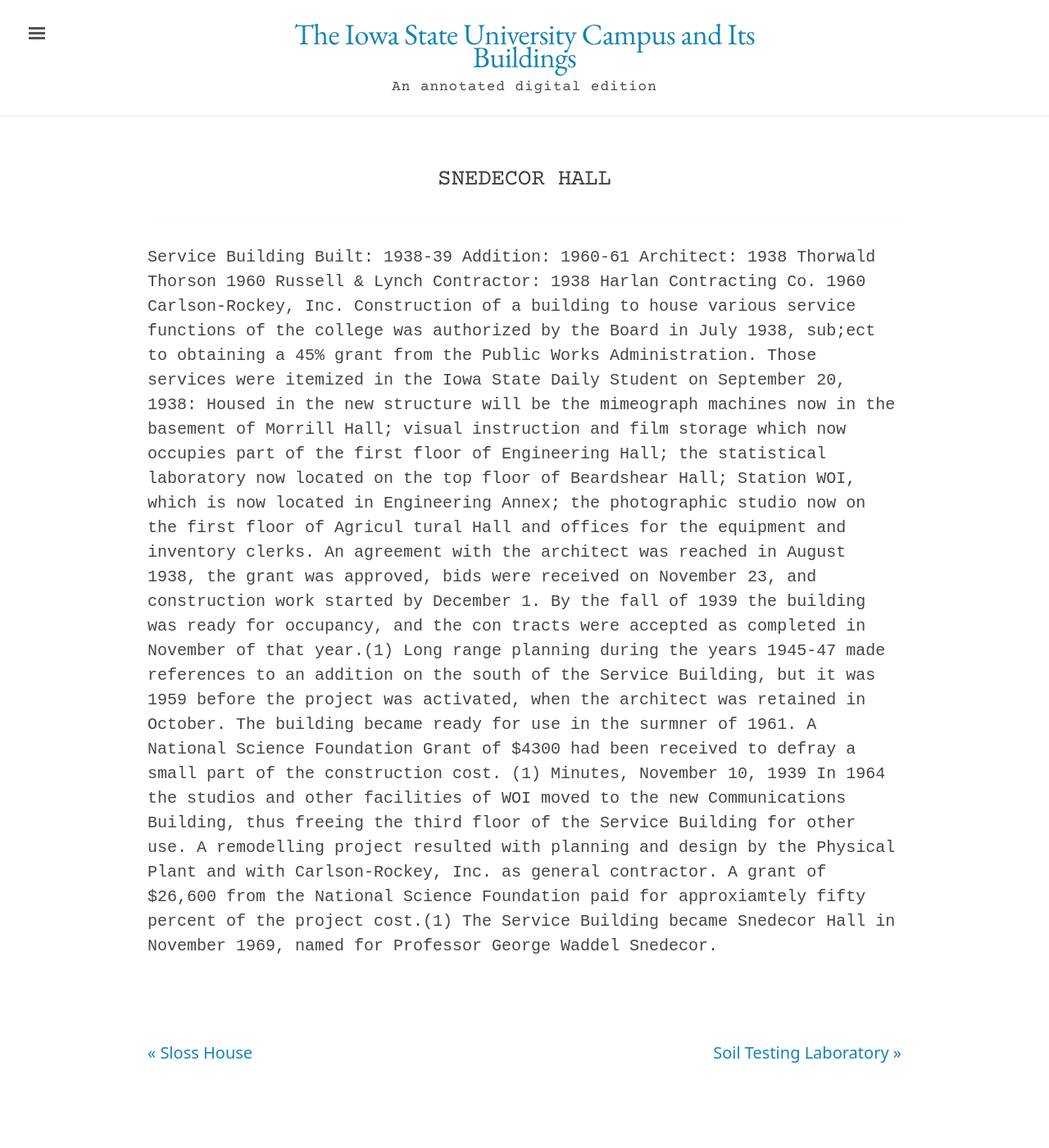
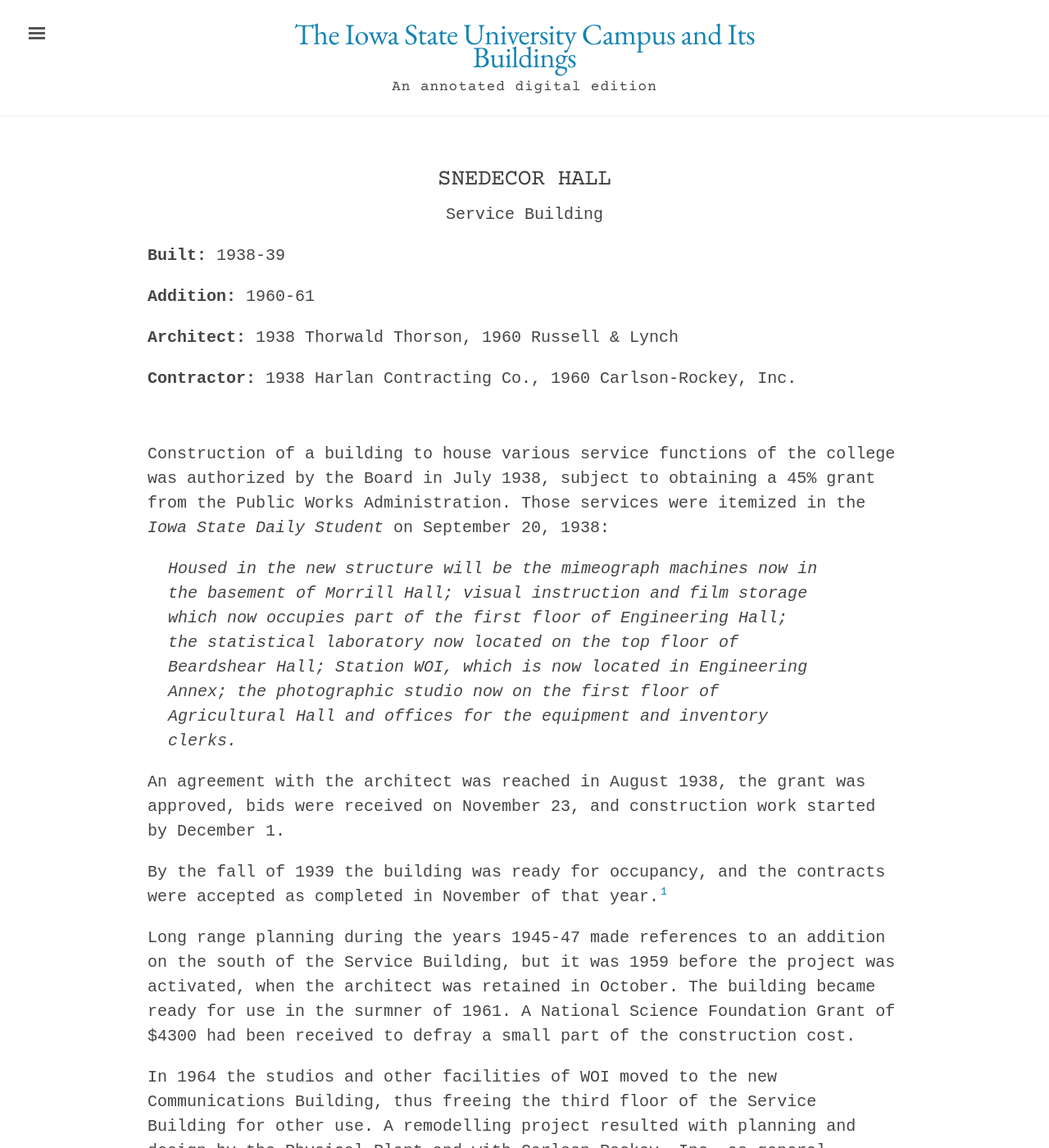
Before and after one commit to emanderson811/day-edition, a Jekyll site: the page built from _texts/buildings/199day-snedecor-hall.md, in a window 1280 px wide and 1400 px high. Shown: the whole window at 82% size. Built offline with Jekyll 4.4.1, drawn with Linux system fonts in a browser that asks for light colours; some of the changed text lies outside the part shown.

Commit message:
Update 199day-snedecor-hall.md

```diff
--- a/_texts/buildings/199day-snedecor-hall.md
+++ b/_texts/buildings/199day-snedecor-hall.md
@@ -14,13 +18,20 @@
 ---
 ---
 
-Service Building
-Built: 1938-39 Addition: 1960-61 Architect: 1938 Thorwald Thorson 1960 Russell & Lynch Contractor: 1938 Harlan Contracting Co. 1960 Carlson-Rockey, Inc.
-Construction of a building to house various service functions of the college was authorized by the Board in July 1938, sub;ect to obtaining a 45% grant from the Public Works Administration. Those services were itemized in the Iowa State Daily Student on September 20, 1938:
-Housed in the new structure will be the mimeograph machines now in the basement of Morrill Hall; visual instruction and film storage which now occupies part of the first floor of Engineering Hall; the statistical laboratory now located on the top floor of Beardshear Hall; Station WOI, which is now located in Engineering Annex; the photographic studio now on the first floor of Agricul tural Hall and offices for the equipment and inventory clerks.
+Construction of a building to house various service functions of the college was authorized by the Board in July 1938, subject to obtaining a 45% grant from the Public Works Administration. Those services were itemized in the *Iowa State Daily Student* on September 20, 1938:
+
+>Housed in the new structure will be the mimeograph machines now in the basement of Morrill Hall; visual instruction and film storage which now occupies part of the first floor of Engineering Hall; the statistical laboratory now located on the top floor of Beardshear Hall; Station WOI, which is now located in Engineering Annex; the photographic studio now on the first floor of Agricultural Hall and offices for the equipment and inventory clerks.
+
 An agreement with the architect was reached in August 1938, the grant was approved, bids were received on November 23, and construction work started by December 1.
-By the fall of 1939 the building was ready for occupancy, and the con tracts were accepted as completed in November of that year.(1)
+
+By the fall of 1939 the building was ready for occupancy, and the contracts were accepted as completed in November of that year.[^fn1]
+
 Long range planning during the years 1945-47 made references to an addition on the south of the Service Building, but it was 1959 before the project was activated, when the architect was retained in October. The building became ready for use in the surmner of 1961. A National Science Foundation Grant of $4300 had been received to defray a small part of the construction cost.
-(1) Minutes, November 10, 1939
-In 1964 the studios and other facilities of WOI moved to the new Communications Building, thus freeing the third floor of the Service Building for other use. A remodelling project resulted with planning and design by the Physical Plant and with Carlson-Rockey, Inc. as general contractor. A grant of $26,600 from the National Science Foundation paid for approxiamtely fifty percent of the project cost.(1)
+
+[^fn1]: Minutes, November 10, 1939
+
+In 1964 the studios and other facilities of WOI moved to the new Communications Building, thus freeing the third floor of the Service Building for other use. A remodelling project resulted with planning and design by the Physical Plant and with Carlson-Rockey, Inc. as general contractor. A grant of $26,600 from the National Science Foundation paid for approxiamtely fifty percent of the project cost.[^fn2]
+
 The Service Building became Snedecor Hall in November 1969, named for Professor George Waddel Snedecor.
+
+[^fn2]: Minutes, November 11-12, 1965
```
Also changed, not shown: other parts of _texts/buildings/199day-snedecor-hall.md (+7 -3 lines).
